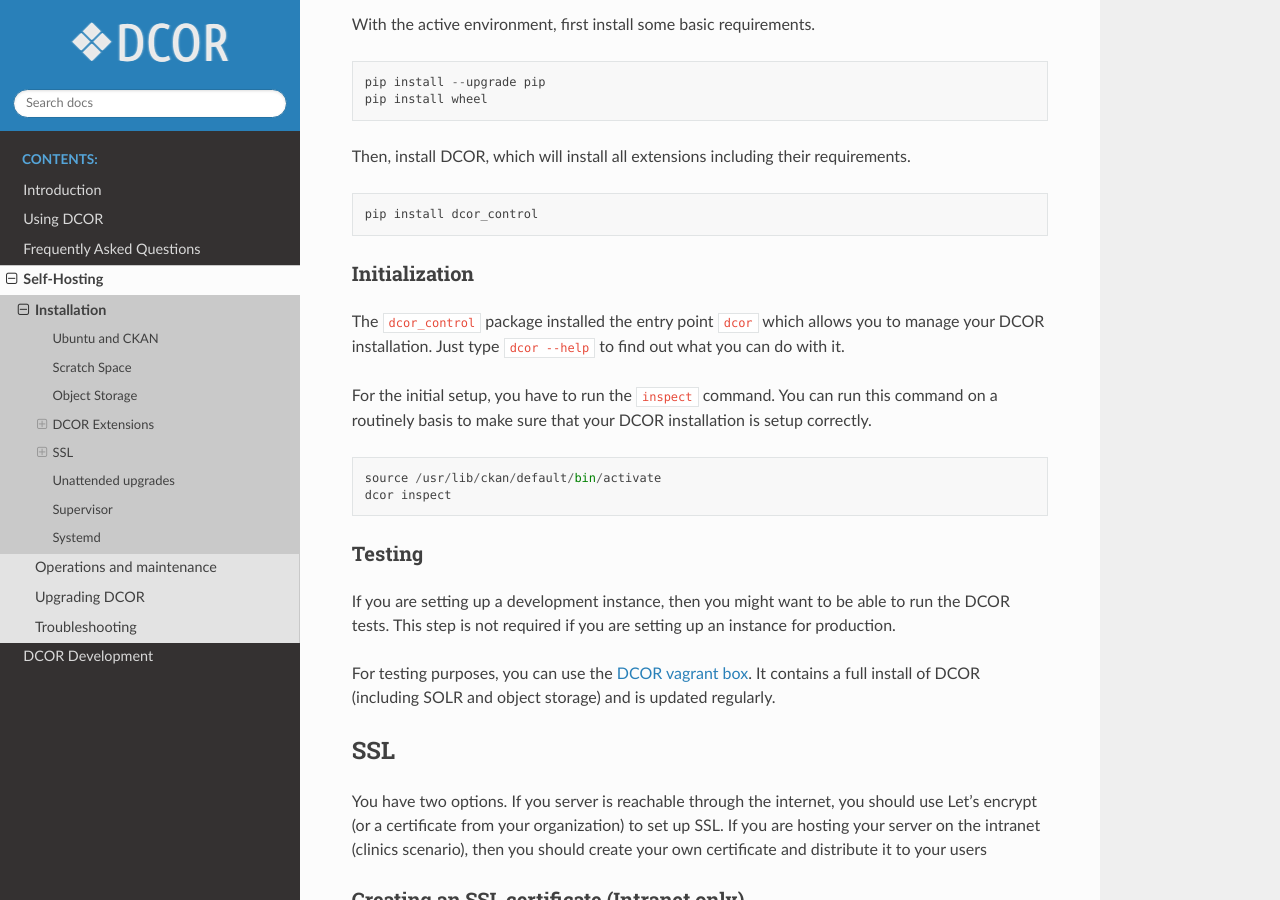
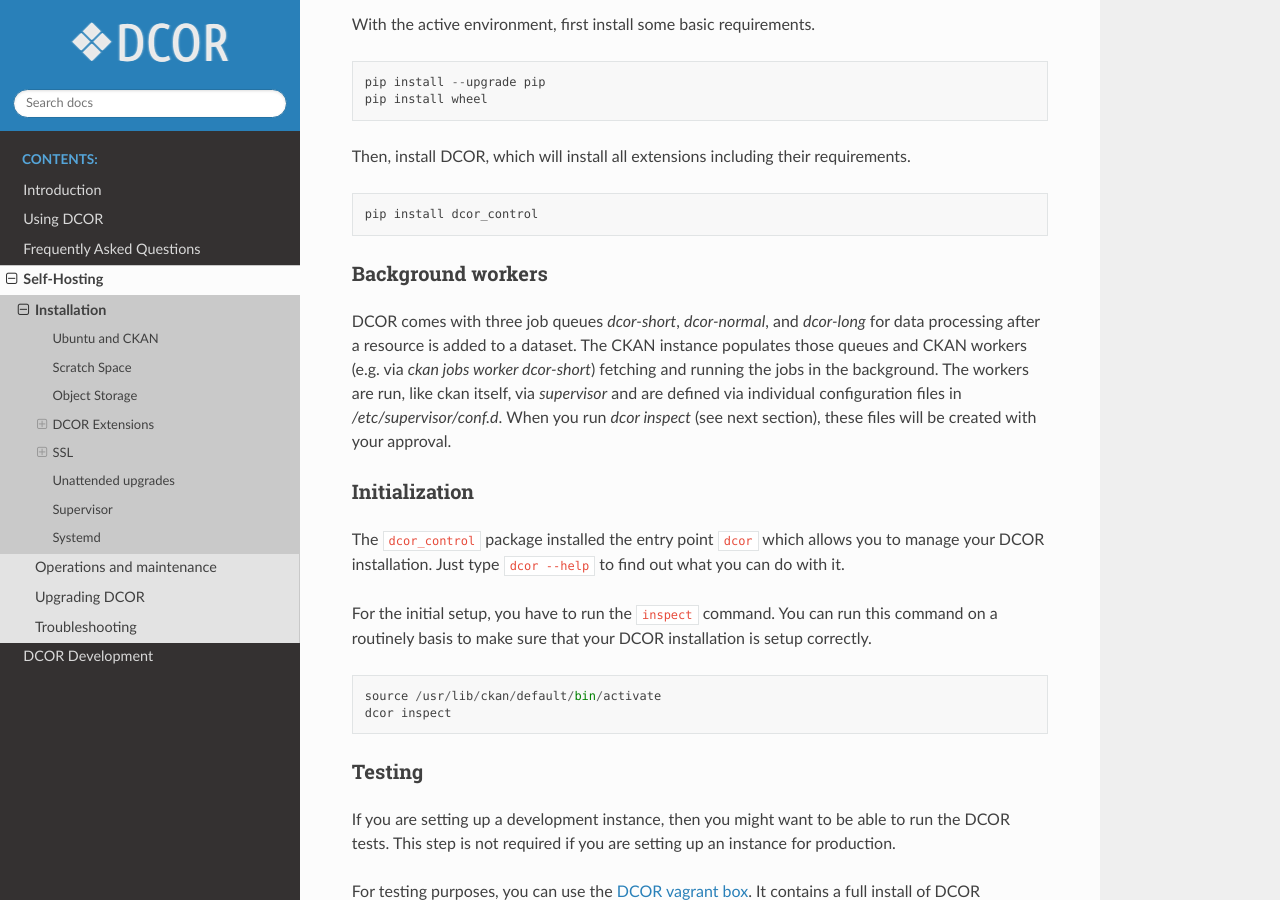
Before and after one commit to DCOR-dev/dcor-docs, a Sphinx documentation site: the page built from docs/sec_self_hosting/installation.rst, in a window 1280 px wide and 900 px high, scrolled down 2745 px. Built offline with Sphinx 7.4.7 and the Read the Docs theme 2.0.0, drawn with Linux system fonts in a browser that asks for light colours.

Commit message:
update docs about workers

```diff
--- a/docs/sec_self_hosting/installation.rst
+++ b/docs/sec_self_hosting/installation.rst
@@ -154,6 +154,19 @@
 .. code::
 
     pip install dcor_control
+
+
+.. _selfhost_dcorext_worker:
+
+Background workers
+------------------
+DCOR comes with three job queues `dcor-short`, `dcor-normal`, and `dcor-long`
+for data processing after a resource is added to a dataset. The CKAN instance
+populates those queues and CKAN workers (e.g. via `ckan jobs worker dcor-short`)
+fetching and running the jobs in the background. The workers are run, like
+ckan itself, via `supervisor` and are defined via individual configuration
+files in `/etc/supervisor/conf.d`. When you run `dcor inspect` (see next
+section), these files will be created with your approval.
 
 
 .. _selfhost_dcorext_init:
```
